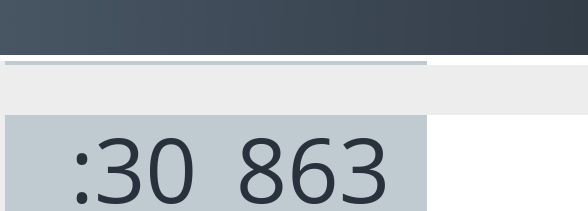
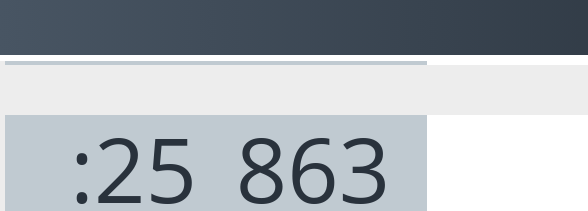
Before and after one commit to gregbrunk/Movie-Trivia, a plain HTML site: page index.html in a window 1280 px wide. Shown: the part 741-952 px from the top of the page, 0-588 px from the left. Drawn offline with nearby package versions, Linux system fonts and the light colour scheme.

Commit message:
Got timer working! Stupid OOP!

```diff
--- a/index.html
+++ b/index.html
@@ -58,7 +58,6 @@
 					<div class="row">
 						<div class="col-md-6 time">
 							<h6>Time:</h6>
-							<p class="big">:30</p>
 						</div>
 						<div class="col-md-6 score">
 							<h6>Score:</h6>
--- a/scripts/app.js
+++ b/scripts/app.js
@@ -65,6 +65,34 @@ Round.prototype = {
 //Start the Round
 new Round(videoOne.url, videoOne.movieName, videoOne.wrongNameOne, videoOne.wrongNameTwo, videoOne.wrongNameThree).start();
 
+function Timer(time){
+	this.time = time;
+	this.timerDisplay = $('.time');
+	this.timer = "";
+}
+
+Timer.prototype = {
+	applyTimer: function(){
+		var timer = $("<p>");
+		timer.attr('class', 'big');
+		timer.html(":" + this.time);
+		this.timerDisplay.append(timer);
+		var self = this;
+		this.timer = setInterval(function(){
+			self.runTimer(timer);},1000);
+	},
+	runTimer: function(timer) {
+		if (this.time>=1) {
+			this.time--;
+		} else {
+			window.clearInterval(this.timer);
+		}
+		timer.html(":" + this.time);
+	},
+};
+new Timer(30).applyTimer();
+
+
 
 /* !OLD FUNCTIONAL CODE!
 
```
Also changed, not shown: style/style.css (indentation only).
